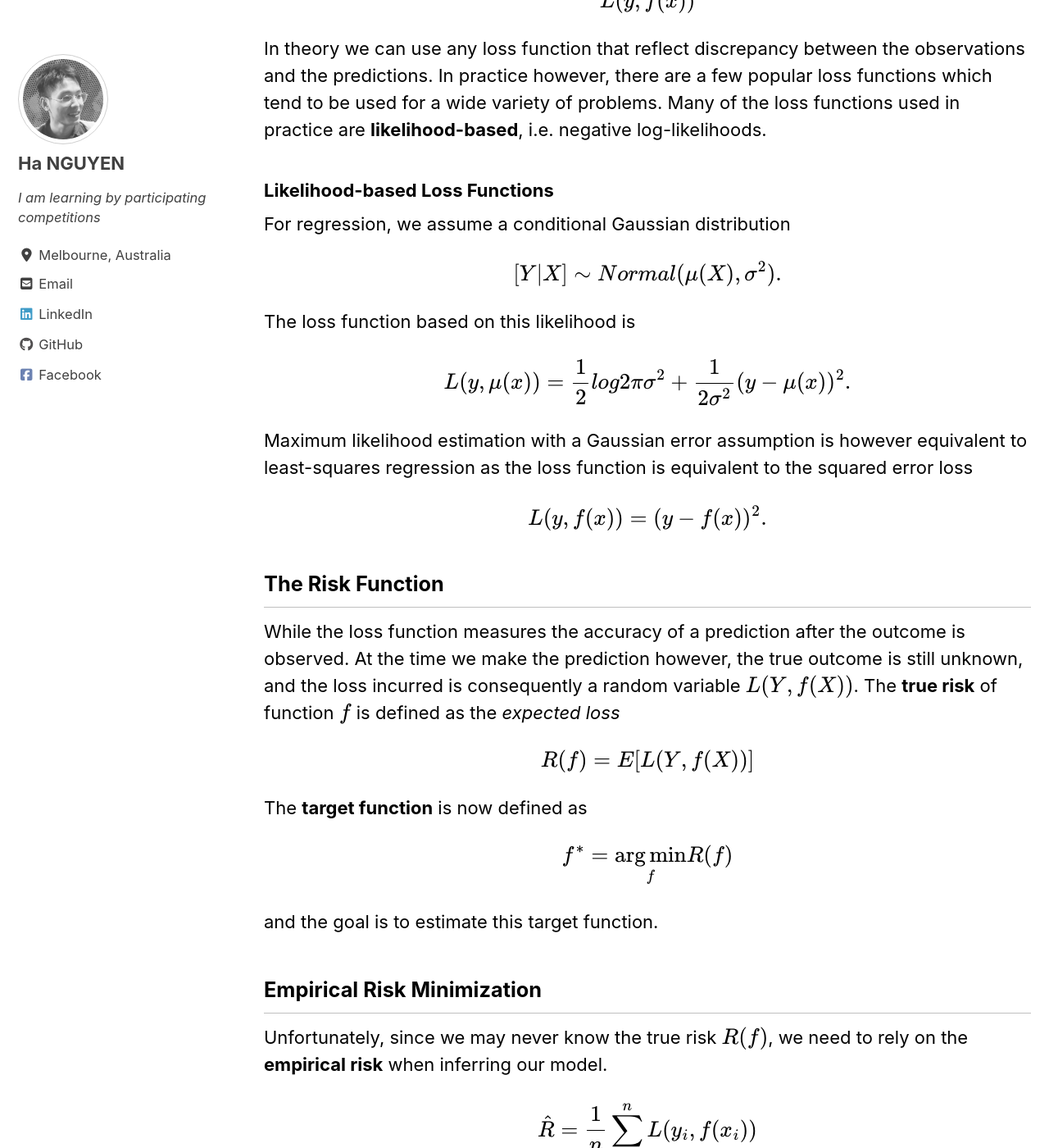
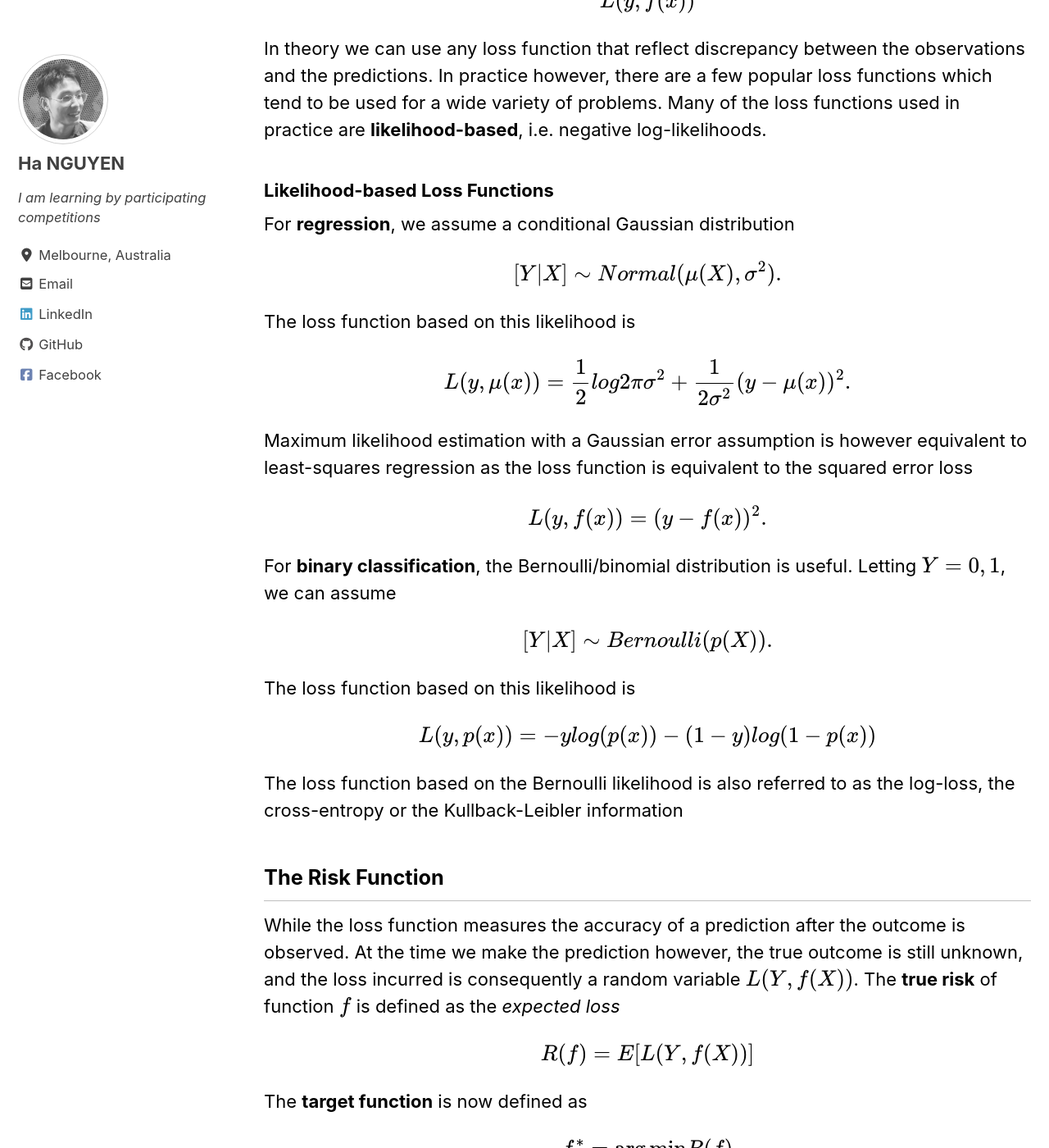
Before and after one commit to datasciblog/datasciblog.github.io, a Jekyll site: the page built from _posts/2020-02-26-tree-boosting-03.md, in a window 1280 px wide and 1400 px high, scrolled down 1584 px. Shown: the whole window at 82% size. Built offline with Jekyll 4.4.1, drawn with Linux system fonts in a browser that asks for light colours; cached includes are drawn as plain includes; nearby versions of some CDN libraries; formulas are drawn with MathJax 3.

Commit message:
Update 2020-02-26-tree-boosting-03.md

```diff
--- a/_posts/2020-02-26-tree-boosting-03.md
+++ b/_posts/2020-02-26-tree-boosting-03.md
@@ -42,7 +42,7 @@ In theory we can use any loss function that reflect discrepancy between the obse
 
 ### Likelihood-based Loss Functions
 
-For regression, we assume a conditional Gaussian distribution
+For **regression**, we assume a conditional Gaussian distribution
 
 $$[Y | X] \sim Normal(\mu(X), \sigma^2).$$
 
@@ -53,6 +53,16 @@ $$L(y, \mu(x)) = \frac{1}{2} log 2\pi\sigma^2 + \frac{1}{2\sigma^2} (y − \mu(x
 Maximum likelihood estimation with a Gaussian error assumption is however equivalent to least-squares regression as the loss function is equivalent to the squared error loss
 
 $$L(y, f(x)) = (y − f(x))^2.$$
+
+For **binary classification**, the Bernoulli/binomial distribution is useful. Letting $Y = \{ 0, 1 \}$, we can assume
+
+$$[Y |X] \sim Bernoulli(p(X)).$$
+
+The loss function based on this likelihood is
+
+$$L(y, p(x)) = −y log(p(x)) − (1 − y) log(1 − p(x))$$
+
+The loss function based on the Bernoulli likelihood is also referred to as the log-loss, the cross-entropy or the Kullback-Leibler information
 
 ## The Risk Function
 
```
